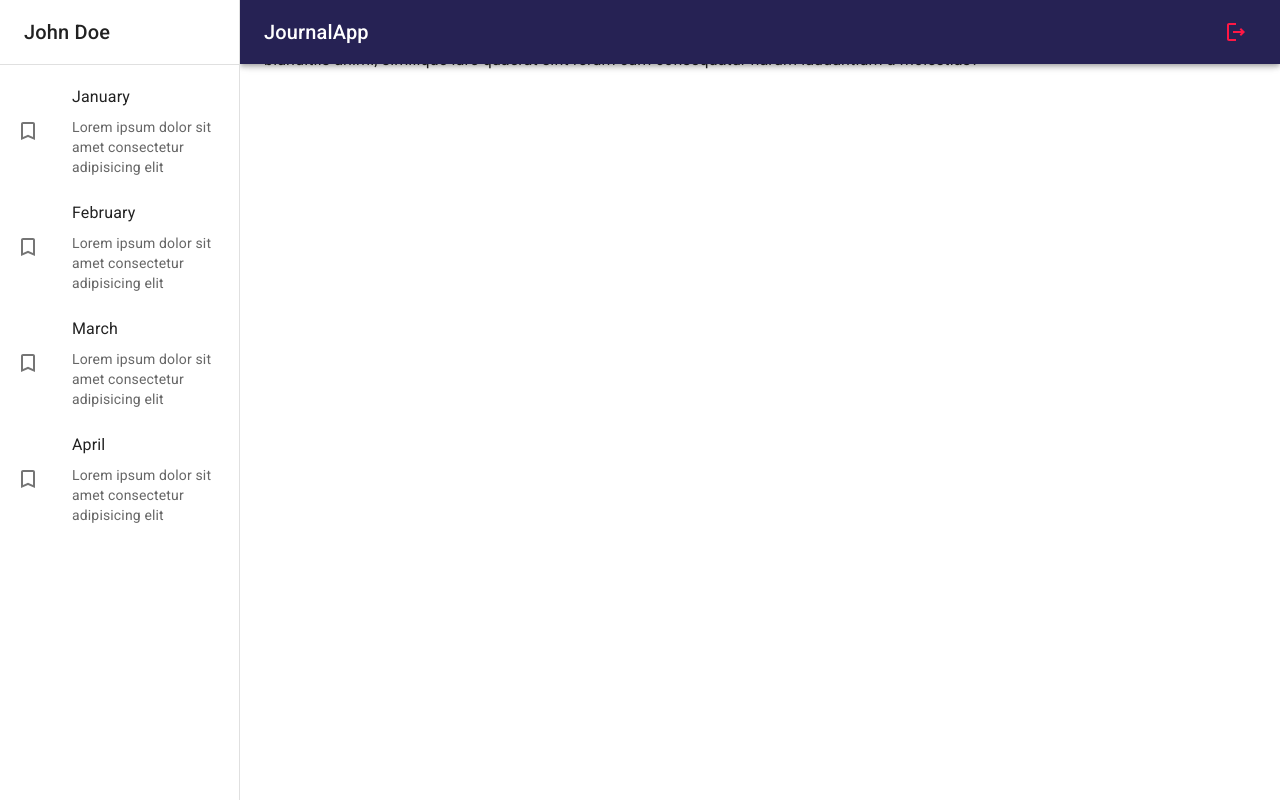
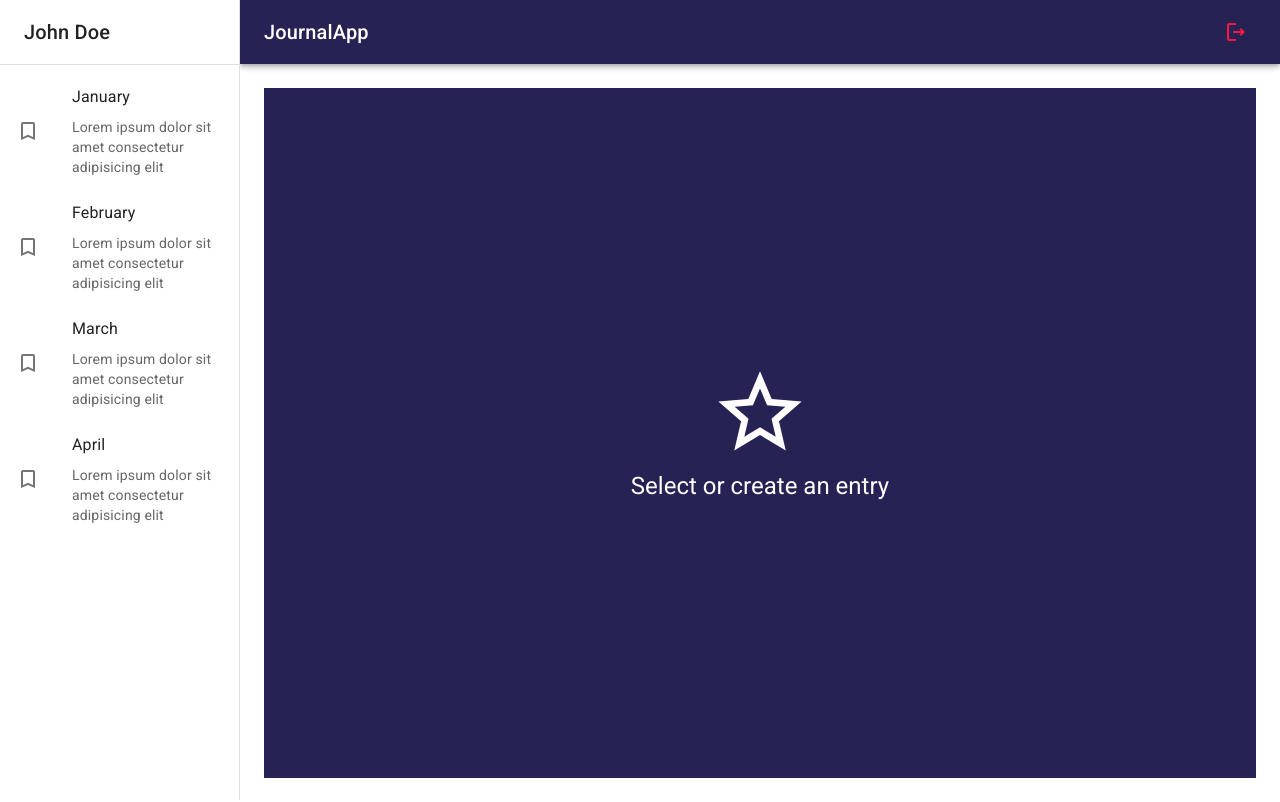
Before and after one commit to marcenico/journal-app, a React (Vite) app: page / in a window 1280 px wide. Built offline with nearby package versions, Linux system fonts and the light colour scheme.

Commit message:
feat(nothing-selected) created view

```diff
--- a/src/journal/components/Navbar.jsx
+++ b/src/journal/components/Navbar.jsx
@@ -5,7 +5,6 @@
 export const Navbar = ({ drawerWidth = 240 }) => {
   return (
     <AppBar
-      position="fixed"
       sx={{
         width: { sm: `calc(100% - ${drawerWidth}px)` },
         ml: { sm: `${drawerWidth}px` }
--- a/src/journal/layout/JournalLayout.jsx
+++ b/src/journal/layout/JournalLayout.jsx
@@ -1,4 +1,4 @@
-import { Box } from '@mui/material';
+import { Box, Toolbar } from '@mui/material';
 import React from 'react';
 import { Navbar, Sidebar } from '../components';
 
@@ -15,6 +15,7 @@
 
       <Box component="main" sx={{ flexGrow: 1, p: 3 }}>
         {/* Toolbar */}
+        <Toolbar />
 
         {children}
       </Box>
--- a/src/journal/pages/JournalPage.jsx
+++ b/src/journal/pages/JournalPage.jsx
@@ -1,15 +1,11 @@
-import { Typography } from '@mui/material';
 import React from 'react';
 import { JournalLayout } from '../layout/JournalLayout';
+import { NothingSelectedView } from '../views';
 
 export const JournalPage = () => {
   return (
     <JournalLayout>
-      <Typography>
-        Lorem ipsum dolor sit amet consectetur adipisicing elit. Nam amet aliquam officia, doloremque distinctio,
-        aperiam neque numquam blanditiis animi, similique iure quaerat sint rerum cum consequatur harum laudantium a
-        molestias?
-      </Typography>
+      <NothingSelectedView />
     </JournalLayout>
   );
 };
--- /dev/null
+++ b/src/journal/views/NothingSelectedView.jsx
@@ -0,0 +1,24 @@
+import { StarOutline, StartOutlined } from '@mui/icons-material';
+import { Grid, Typography } from '@mui/material';
+import React from 'react';
+
+export const NothingSelectedView = () => {
+  return (
+    <Grid
+      container
+      spacing={0}
+      direction="column"
+      justifyContent="center"
+      alignItems="center"
+      sx={{ minHeight: 'calc(100vh - 110px)', backgroundColor: 'primary.main' }}>
+      <Grid item xs={12}>
+        <StarOutline sx={{ fontSize: 100, color: 'white' }} />
+      </Grid>
+      <Grid item xs={12}>
+        <Typography color="white" variant="h5">
+          Select or create an entry
+        </Typography>
+      </Grid>
+    </Grid>
+  );
+};
--- /dev/null
+++ b/src/journal/views/index.js
@@ -0,0 +1 @@
+export * from './NothingSelectedView';
```
